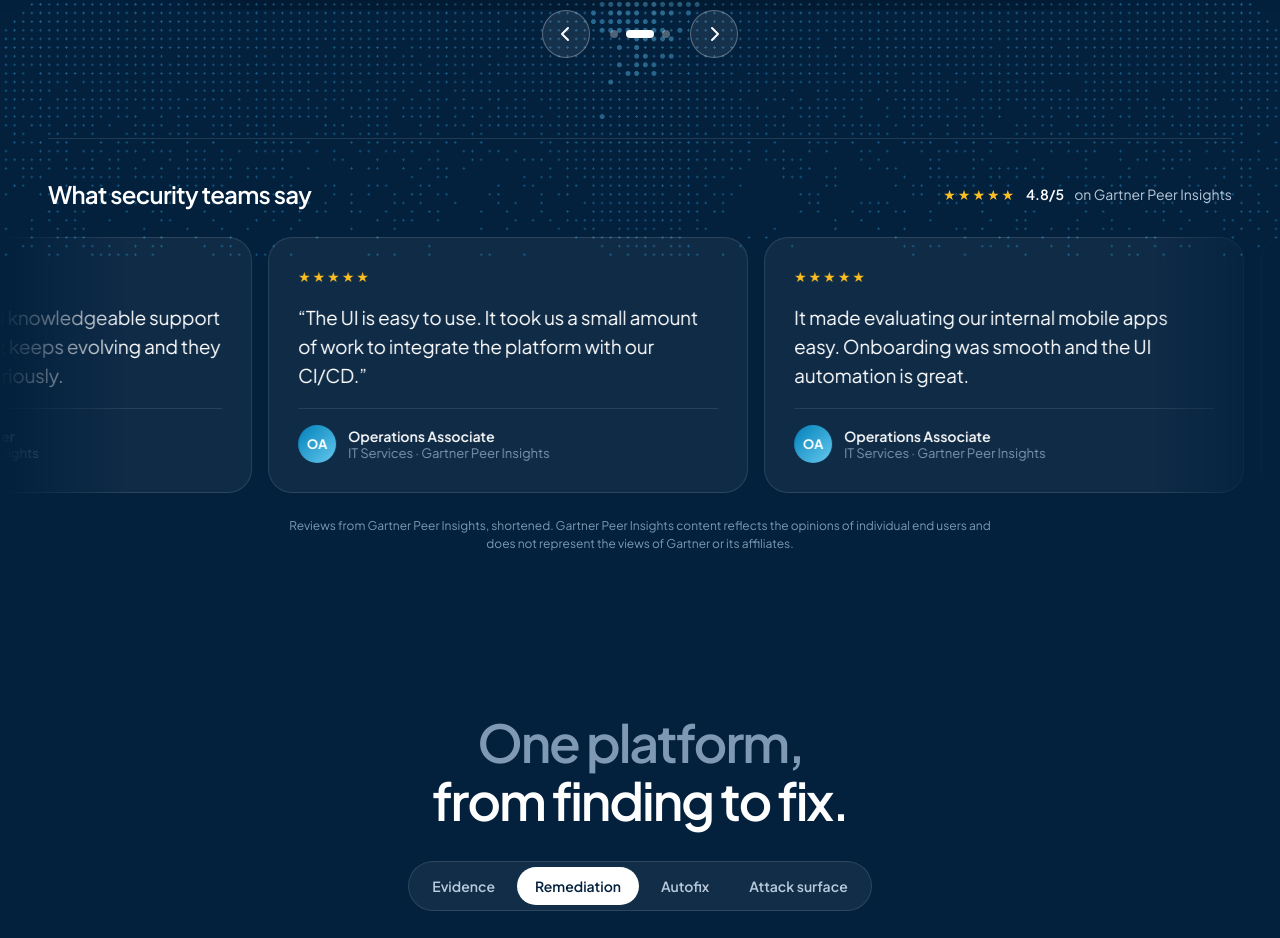
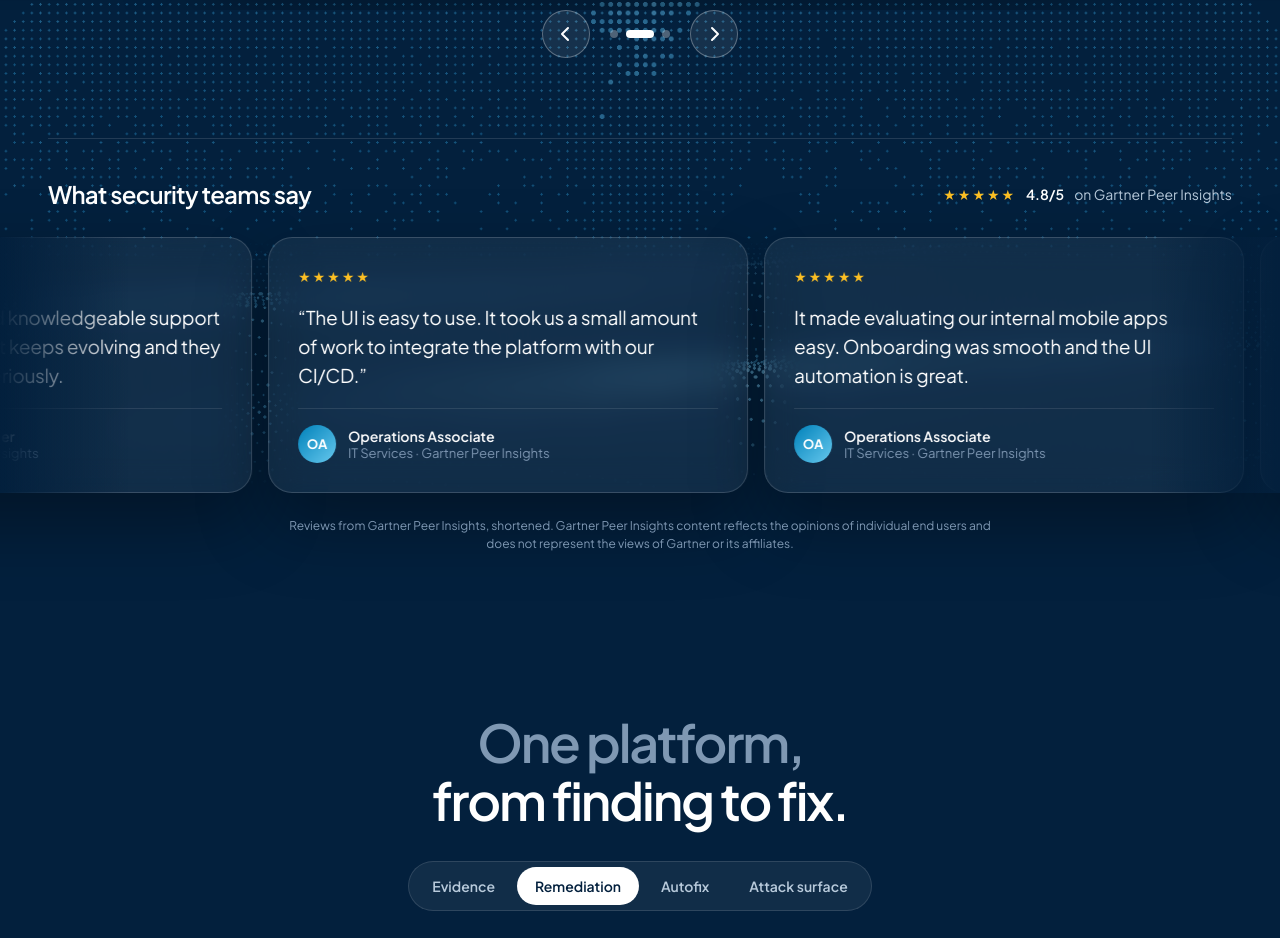
Before and after one commit to moha-elh/OstorlabRedesign, a Next.js app: page / in a window 1280 px wide. Shown: the part 4935-5873 px from the top of the page. Built offline with nearby package versions, Linux system fonts and the light colour scheme.

Commit message:
style(proof): frosted glass review cards over the dotted wave

```diff
--- a/components/ProofReviews.module.css
+++ b/components/ProofReviews.module.css
@@ -152,14 +152,33 @@
 .revHead strong { font-weight: 600; color: var(--white); }
 .stars { color: var(--star); letter-spacing: 2px; font-size: var(--fs-label); }
 
-.revRow {
-  position: relative;
-  margin: 28px -48px 0;
-  -webkit-mask-image: linear-gradient(90deg, transparent, #000 10%, #000 90%, transparent);
-  mask-image: linear-gradient(90deg, transparent, #000 10%, #000 90%, transparent);
+/* Edge fades are navy overlays, not a mask: Chrome drops backdrop-filter under a masked ancestor. */
+.revRow { position: relative; margin: 28px -48px 0; }
+.revRow::before, .revRow::after {
+  content: "";
+  position: absolute;
+  top: 0;
+  bottom: 0;
+  z-index: 1;
+  width: 10%;
+  pointer-events: none;
 }
-.marquee { display: flex; gap: 16px; width: max-content; animation: drift 60s linear infinite; }
+.revRow::before { left: 0; background: linear-gradient(90deg, var(--navy), rgba(3, 32, 61, 0)); }
+.revRow::after { right: 0; background: linear-gradient(270deg, var(--navy), rgba(3, 32, 61, 0)); }
+.marquee { position: relative; display: flex; gap: 16px; width: max-content; animation: drift 60s linear infinite; }
 .revRow:hover .marquee { animation-play-state: paused; }
+.revArt {
+  position: absolute;
+  left: 0;
+  top: 50%;
+  width: 100%;
+  max-width: none;
+  height: auto;
+  transform: translateY(-50%);
+  pointer-events: none;
+  -webkit-mask-image: linear-gradient(180deg, transparent 22%, #000 38%, #000 62%, transparent 78%);
+  mask-image: linear-gradient(180deg, transparent 22%, #000 38%, #000 62%, transparent 78%);
+}
 @keyframes drift { to { transform: translateX(-50%); } }
 
 .review {
@@ -173,10 +192,11 @@
   margin: 0;
   padding: 30px;
   border-radius: var(--r-card);
-  background: rgba(255, 255, 255, .05);
-  box-shadow: inset 0 0 0 1px var(--line-dark);
-  -webkit-backdrop-filter: blur(14px);
-  backdrop-filter: blur(14px);
+  /* Same glass as the case-study cards. */
+  background: rgba(255, 255, 255, .06);
+  box-shadow: inset 0 0 0 1px var(--line-dark-16), 0 30px 70px rgba(0, 0, 0, .35);
+  -webkit-backdrop-filter: blur(16px);
+  backdrop-filter: blur(16px);
 }
 .review blockquote { margin: 0; font-size: var(--fs-quote); line-height: var(--lh-quote); letter-spacing: -.01em; }
 .review figcaption {
--- a/components/ProofReviews.tsx
+++ b/components/ProofReviews.tsx
@@ -54,6 +54,8 @@ function Reviews() {
         <span><span className={s.stars} aria-hidden="true">★★★★★</span><strong>4.8/5</strong> on Gartner Peer Insights</span>
       </div>
       <div className={s.revRow}>
+        {/* Art behind the cards so the glass has something to blur. */}
+        <Image className={s.revArt} src="/assets/art/wave.png" alt="" width={1600} height={560} sizes="100vw" />
         <div className={s.marquee}>
           {[0, 1].map((copy) =>
             reviews.map((r) => (
```
